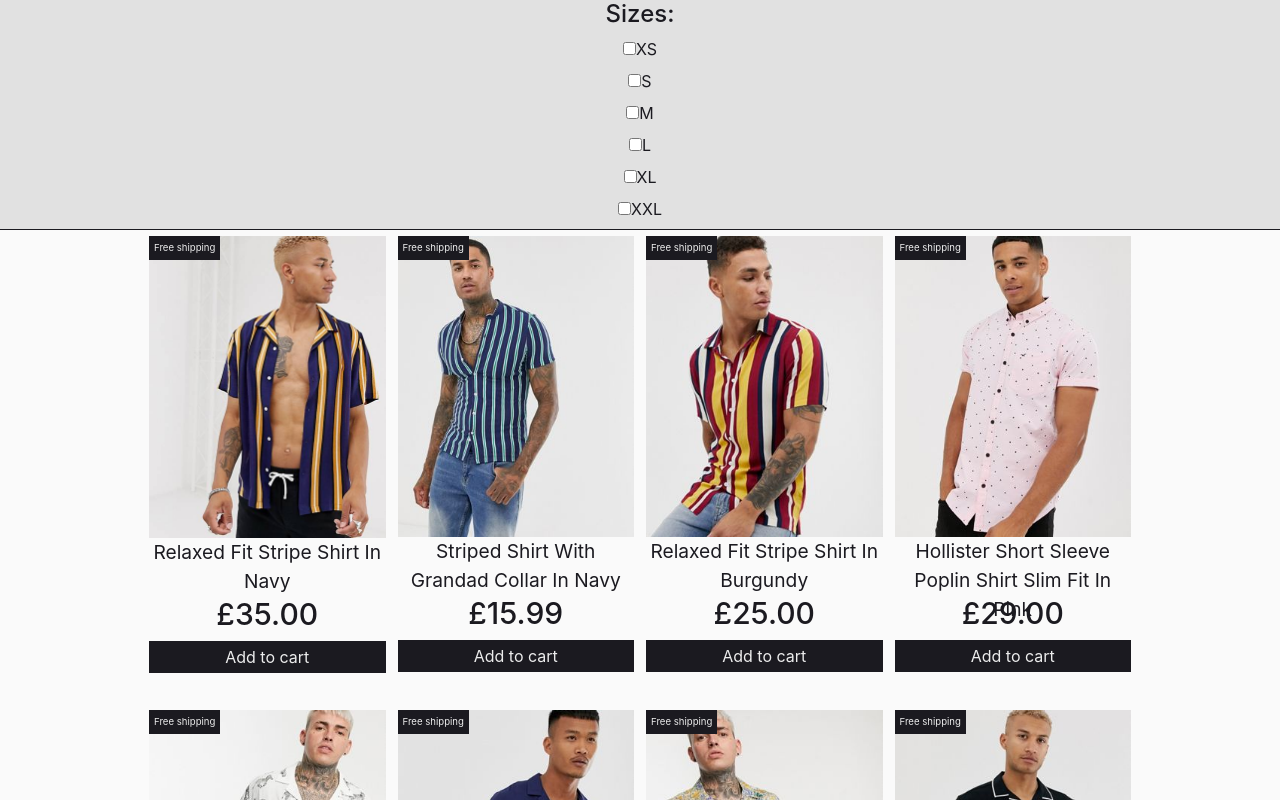
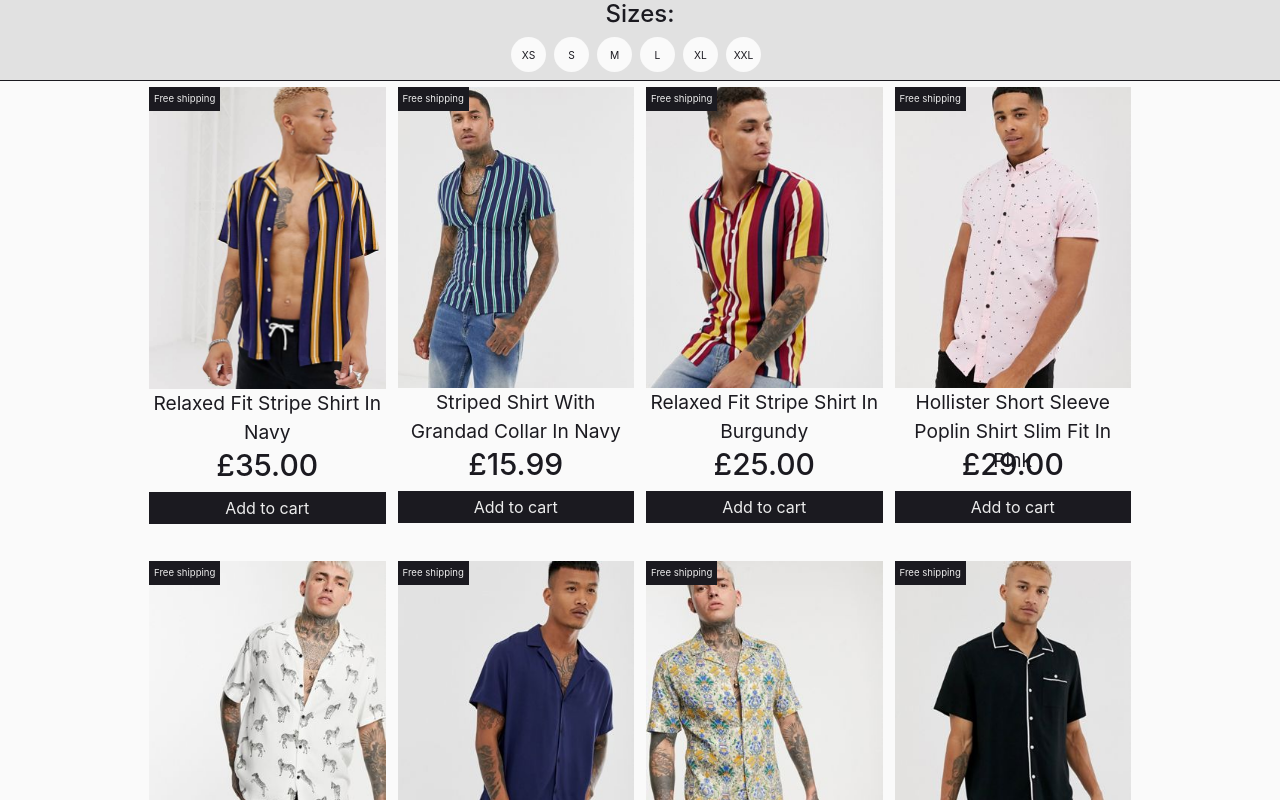
Before and after one commit to RBGeorgiev/javascript-practice, a React (Create React App) app in the folder shopping-cart-react/: page / in a window 1280 px wide. Shown: the top 800 px of the page. Built offline with nearby package versions, Linux system fonts and the light colour scheme.

Commit message:
css changes

```diff
--- a/shopping-cart-react/src/App.css
+++ b/shopping-cart-react/src/App.css
@@ -73,7 +73,7 @@ article {
   cursor: default;
 }
 
-/* .checkboxes {
+.checkboxes {
   display: inline-block;
   position: relative;
   cursor: pointer;
@@ -109,4 +109,9 @@ article {
 
 .checkmark:hover {
     border: 1px solid #1b1a20;
-} */
+}
+
+.checkboxes label input:checked~.checkmark {
+    background-color: #1b1a20;
+    color: #ececec;
+}
--- a/shopping-cart-react/src/components/filter.js
+++ b/shopping-cart-react/src/components/filter.js
@@ -1,4 +1,4 @@
-import React from 'react';
+import React, { useState } from 'react';
 import { connect } from 'react-redux';
 import { updateFilters } from '../store/update-filters'
 
@@ -11,15 +11,8 @@ const availableSizes = [
     'XXL'
 ];
 
+
 class Filter extends React.Component {
-    constructor(props) {
-        super(props);
-
-        this.state = {
-            isGoing: false,
-            numberOfGuests: 2
-        };
-    }
 
     componentDidMount() {
         this.selectedCheckboxes = new Set();
@@ -41,7 +34,7 @@ class Filter extends React.Component {
     createCheckbox = label => (
         <div className='checkboxes'>
             <label>
-                <input type="checkbox" value={label} checked={this.state.checked} onChange={this.handleInputChange} />
+                <input type="checkbox" value={label} onChange={this.handleInputChange} />
                 <span className="checkmark">{label}</span>
             </label>
         </div>
```
